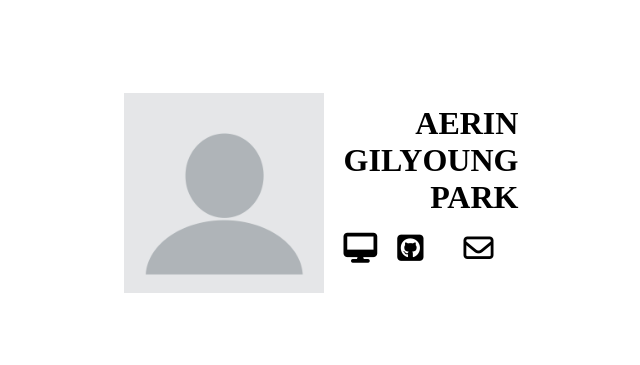
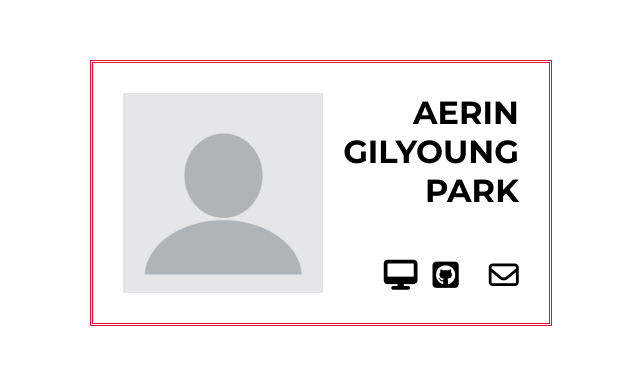
Before and after one commit to aerinpark/aerin-card.github.io, a plain HTML site: page index.html in a window 1280 px wide. Shown: the part 207-572 px from the top of the page, without its empty margins (319-959 px from the left). Drawn offline with Linux system fonts and the light colour scheme; some icons are missing.

Commit message:
add basic styling

```diff
--- a/style.css
+++ b/style.css
@@ -8,13 +8,19 @@ body {
 
 #card-box {
     display: flex;
-    align-items: center;
+    align-items: stretch;
     gap: 20px;
-
+    border-color: crimson;
+    border-style: double;
+    padding: 30px;
 }
 
 .name-alignment {
     align-items: end;
+    font-family: "Montserrat", sans-serif;
+    font-optical-sizing: auto;
+    font-weight: 100;
+    font-style: normal;
 }
 
 .name-alignment h1 {
@@ -23,10 +29,19 @@ body {
     text-align: end;
 }
 
+.profile-info {
+    display: flex;
+    flex-direction: column;
+    align-items: flex-end;
+}
+
 .profile-links {
     display: flex;
-    gap: 20px;
+    justify-content: flex-end;
+    gap: 15px;
     padding: 0;
+    margin-top: auto;
+    margin-bottom: 0;
 
 }
 
```
